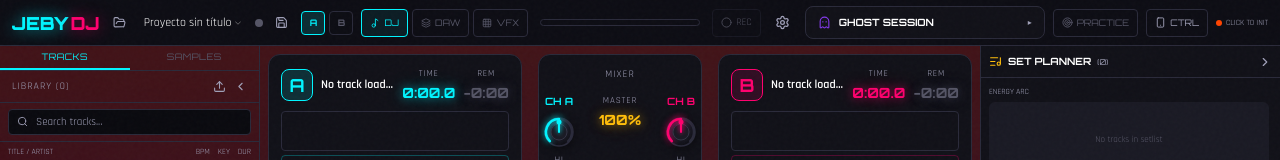
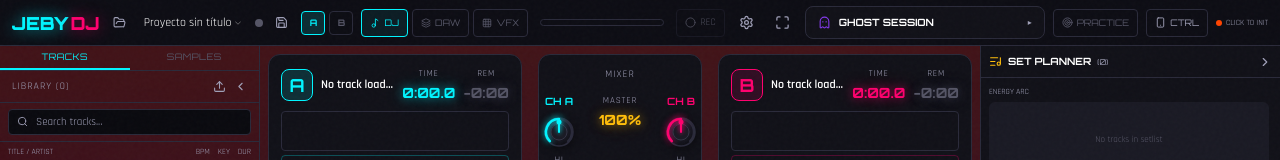
Before and after one commit to Gsus07/jebydj, a Next.js app: page / in a window 1280 px wide. Shown: the top 160 px of the page. Built offline with nearby package versions, Linux system fonts and the light colour scheme.

Commit message:
feat: initialize dj application layout and main entry point with audio engine integration

```diff
--- a/app/globals.css
+++ b/app/globals.css
@@ -66,6 +66,7 @@ html {
   /* Low-poly calico cat on red→purple gradient — Ubuntu-inspired wallpaper */
   background: #07040e url('/background/Tina.png') center/cover no-repeat fixed;
   min-height: 100vh;
+  min-height: 100dvh;
 }
 
 body {
@@ -73,6 +74,9 @@ body {
   background: transparent;
   color: var(--text-primary);
   min-height: 100vh;
+  min-height: 100dvh;
+  height: 100vh;
+  height: 100dvh;
   overflow: hidden;
   overflow-x: hidden;
   width: 100%;
--- a/app/page.tsx
+++ b/app/page.tsx
@@ -3,7 +3,7 @@
 import { useCallback, useEffect, useState } from 'react';
 import dynamic from 'next/dynamic';
 import { motion, AnimatePresence } from 'framer-motion';
-import { Settings, Circle, Download, Ghost, Target, Smartphone, Layers, Music2, Grid3X3 } from 'lucide-react';
+import { Settings, Circle, Download, Ghost, Target, Smartphone, Layers, Music2, Grid3X3, Maximize, Minimize } from 'lucide-react';
 import { useSampleStore } from '@/src/store/useSampleStore';
 import { useAudioEngine } from '@/src/hooks/useAudioEngine';
 import { useKeyboard } from '@/src/hooks/useKeyboard';
@@ -57,6 +57,7 @@ export default function DJApp() {
   const [recTime, setRecTime] = useState(0);
   const [mediaRecorder, setMediaRecorder] = useState<MediaRecorder | null>(null);
   const [showMobileCtrl, setShowMobileCtrl] = useState(false);
+  const [isFullscreen, setIsFullscreen] = useState(false);
 
   // Unlock AudioContext on interaction
   useEffect(() => {
@@ -166,7 +167,7 @@ export default function DJApp() {
 
   return (
     <div
-      className="flex flex-col h-screen overflow-hidden select-none"
+      className="flex flex-col h-[100dvh] overflow-hidden select-none"
       style={{ backgroundColor: 'var(--bg-primary)', color: 'var(--text-primary)' }}
     >
       {/* ── HEADER ── */}
@@ -280,6 +281,21 @@ export default function DJApp() {
 
         <button onClick={() => setShowSettings(!showSettings)} className="text-muted hover:text-white flex-shrink-0 p-1.5" style={{ minHeight: 28, minWidth: 28 }}>
           <Settings size={15} />
+        </button>
+
+        <button
+          onClick={() => {
+            if (!document.fullscreenElement) {
+              document.documentElement.requestFullscreen().then(() => setIsFullscreen(true)).catch(() => {});
+            } else {
+              document.exitFullscreen().then(() => setIsFullscreen(false)).catch(() => {});
+            }
+          }}
+          className="text-muted hover:text-white flex-shrink-0 p-1.5"
+          style={{ minHeight: 28, minWidth: 28 }}
+          title="Toggle Fullscreen"
+        >
+          {isFullscreen ? <Minimize size={15} /> : <Maximize size={15} />}
         </button>
 
         {/* Ghost Session — hide on mobile */}
```
